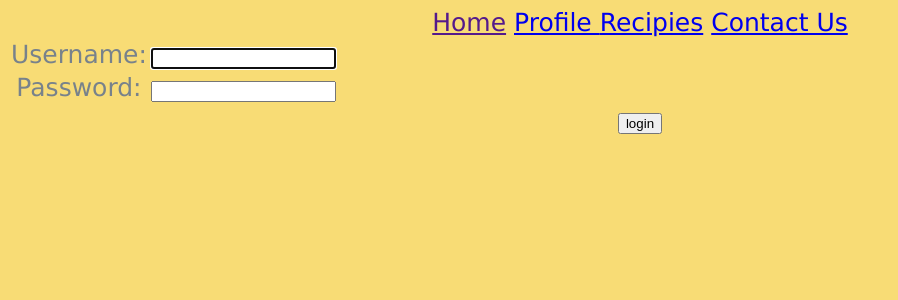
After one commit to HakonVA/2900G6, a Django app: page /login in a window 1280 px wide. The commit adds this page. Shown: the top 300 px of the page, without its empty margins (0-898 px from the left). Run offline with Django 3.2, Linux system fonts and the light colour scheme.

Commit message:
Login development

```diff
--- a/config/urls.py
+++ b/config/urls.py
@@ -17,8 +17,15 @@ from django.contrib import admin
 from django.views.generic import TemplateView
 from django.urls import include, path
 
+from django.conf.urls import url
+from project import dev_app
+from project.dev_app.views import homepage
+
 urlpatterns = [
     path('', TemplateView.as_view(template_name='pages/home.html'), name='home'),
     path('admin/', admin.site.urls),
     path('api/', include('project.dev_app.urls')),
+#    path("login", include(("dev_app.urls", "login"), namespace="login")),
+    path('login', dev_app.views.loginpage, name="login"),
+    path('signup', dev_app.views.signuppage)
 ]
--- a/project/dev_app/urls.py
+++ b/project/dev_app/urls.py
@@ -4,6 +4,9 @@ from django.urls import path
 
 # )
 
+from project.dev_app.views import loginpage
+
 urlpatterns = [
+#    path('login', loginpage)
 
 ]
--- a/project/dev_app/views.py
+++ b/project/dev_app/views.py
@@ -1,11 +1,42 @@
-from django.shortcuts import render
-
+from django.shortcuts import render, redirect
+from django.contrib.auth import login, authenticate
+from django.contrib.auth.forms import UserCreationForm, AuthenticationForm
 # Create your views here.
 
 #render homepage
 def homepage(request):
     return render(request, 'home.html')
 
+def loginpage(request):
+    if request.method == "POST":
+        username = request.POST["username"]
+        password = request.POST["password"]
+        user = authenticate(request, username=username, password=password)
+
+        if user is not None:
+            login(request, user)
+        else:
+            # Invalid login. Tell user.
+            print("---LOGIN ATTEMPT FAILED ---")
+            pass
+    else:
+        form = AuthenticationForm()
+    return render(request, 'pages/loginpage.html', {'form': form})
+
+def signuppage(request):
+    if request.method == 'POST':
+        form = UserCreationForm(request.POST)
+        if form.is_valid():
+            form.save()
+            username = form.cleaned_data.get('username')
+            raw_password = form.cleaned_data.get('password1')
+            user = authenticate(username=username, password=raw_password)
+            login(request, user)
+            return redirect('home')
+    else:
+        form = UserCreationForm()
+    return render(request, 'pages/signuppage.html', {'form': form})
+
 #hompepage view?
 
 #since login and ingredients have their own view
--- a/project/templates/base.html
+++ b/project/templates/base.html
@@ -19,7 +19,13 @@
         <a href="contactus"> Contact Us</a>
     </div>
 
-    {% block content %}
-    {% endblock %}
+    <main class="container">
+        <div class="row">
+            <div class="col">
+            {% block content %}
+            {% endblock %}
+            </div>
+        </div>
+    </main>
 </body>
 </html>
--- a/project/templates/pages/home.html
+++ b/project/templates/pages/home.html
@@ -9,9 +9,11 @@
         recipes based on your preferences</h5>
     <img src="{%static 'images/pexels-cottonbro-4068317.jpg' %}" width="900" height="1000" >
 
-    <button class = "button Login", onclick = "append_url('login')" > Login </button>
+    <button class = "button Login", onclick = "append_url('login')" > Fake Login Button </button>
+    <a href="login" class="button">Log In</a>
+    <a href="signup" class="button">Sign Up</a>
+    <button class = "button Ingredients", onclick="append_url('ingredients')"> Ingredients </button>
 
-    <button class = "button Ingredients", onclick="append_url('ingredients')"> Ingredients </button>
 
     <script>
         function append_url(new_url){
--- /dev/null
+++ b/project/templates/pages/loginpage.html
@@ -0,0 +1,38 @@
+{% extends "base.html" %}
+
+{% block content %}
+
+{% if form.errors %}
+<p>Your username and password didn't match. Please try again.</p>
+{% endif %}
+
+{% if next %}
+    {% if user.is_authenticated %}
+    <p>Your account doesn't have access to this page. To proceed,
+    please login with an account that has access.</p>
+    {% else %}
+    <p>Please login to see this page.</p>
+    {% endif %}
+{% endif %}
+
+<form method="post" action="{% url 'login' %}">
+{% csrf_token %}
+<table>
+<tr>
+    <td>{{ form.username.label_tag }}</td>
+    <td>{{ form.username }}</td>
+</tr>
+<tr>
+    <td>{{ form.password.label_tag }}</td>
+    <td>{{ form.password }}</td>
+</tr>
+</table>
+
+<input type="submit" value="login">
+<input type="hidden" name="next" value="{{ next }}">
+</form>
+
+{# Assumes you setup the password_reset view in your URLconf #}
+{#<p><a href="{% url 'password_reset' %}">Lost password?</a></p>#}
+
+{% endblock %}
```
Also changed, not shown: project/templates/pages/signuppage.html (added, +10 -0 lines), 2 other files.
